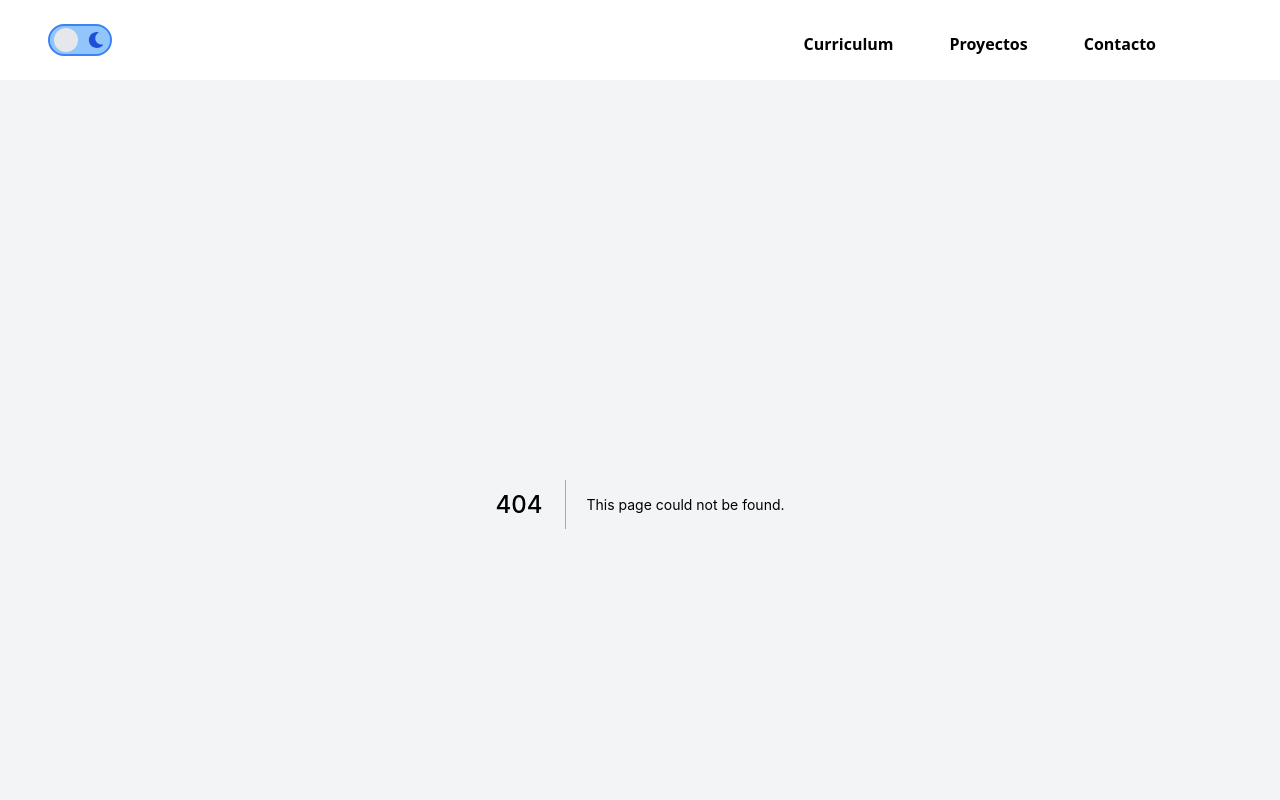
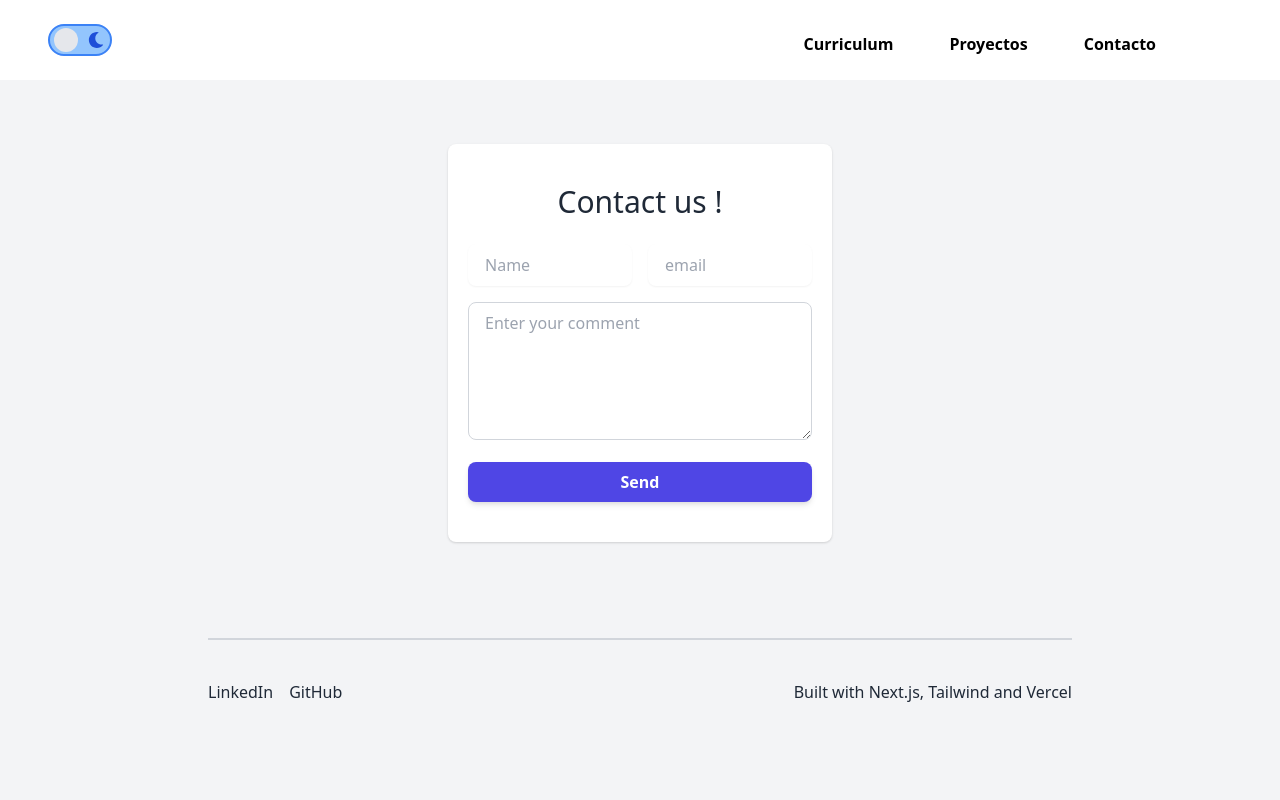
Before and after one commit to judmontoyaso/curriculum, a Next.js app: page /contact in a window 1280 px wide. Before the commit this address had no page. Shown: the top 800 px of the page. Built offline with nearby package versions, Linux system fonts and the light colour scheme.

Commit message:
Agregar formulario de contacto funcional usando formik y emailjs

```diff
--- a/components/About.jsx
+++ b/components/About.jsx
@@ -28,21 +28,20 @@ const About = () => {
                 Soy un{" "}
                 <RainbowHighlight color={colors[0]} type={"highlight"}>
                   {" "}
-                  Ingeniero{" "}
-                </RainbowHighlight>
-                orientado a la calidad. Soy una persona positiva,
+                  Ingeniero
+                </RainbowHighlight>{" "}
+                orientado a la calidad. Soy una persona positiva,{" "}
                 <RainbowHighlight color={colors[1]} type={"highlight"}>
-                  proactiva
-                </RainbowHighlight>
-                , comprometida y responsable. Tengo conocimientos en
-                biotecnología y en{" "}
+                  proactiva,
+                </RainbowHighlight>{" "}
+                comprometida y responsable. Tengo conocimientos en biotecnología
+                y en{" "}
                 <RainbowHighlight color={colors[3]} type={"highlight"}>
-                  desarrollo web
-                </RainbowHighlight>
-                , me apasiona el manejo de herramientas tecnológicas que
-                permitan aprovechar la eficiencia en el manejo de la
-                información. Mi objetivo profesional esta enfocado en integrarme
-                en un{" "}
+                  desarrollo web,
+                </RainbowHighlight>{" "}
+                me apasiona el manejo de herramientas tecnológicas que permitan
+                aprovechar la eficiencia en el manejo de la información. Mi
+                objetivo profesional esta enfocado en integrarme en un{" "}
                 <RainbowHighlight color={colors[0]} type={"highlight"}>
                   equipo de trabajo
                 </RainbowHighlight>
--- a/components/Navigation.jsx
+++ b/components/Navigation.jsx
@@ -44,7 +44,7 @@ const Navigation = () => {
               <span className="">Proyectos</span>
             </a>
           </Link>
-          <Link href="/">
+          <Link href="/contact">
             <a className="lg:mr-8 lg:inline-flex lg:w-auto w-full px-3 py-2 rounded-2xl text-black font-bold  items-center justify-center dark:hover:text-blue-300 dark:hover:border-blue-400  hover:border-b-2   hover:text-green-400 hover:border-green-500 dark:text-white">
               <span className="">Contacto</span>
             </a>
--- a/package.json
+++ b/package.json
@@ -11,11 +11,15 @@
     "@fortawesome/fontawesome-svg-core": "^1.2.36",
     "@fortawesome/free-solid-svg-icons": "^5.15.4",
     "@fortawesome/react-fontawesome": "^0.1.16",
+    "emailjs-com": "^3.2.0",
+    "formik": "^2.2.9",
     "next": "12.0.3",
     "next-themes": "^0.0.15",
     "react": "17.0.2",
     "react-dom": "17.0.2",
-    "react-rough-notation": "^1.0.1"
+    "react-rough-notation": "^1.0.1",
+    "sweetalert2": "^11.1.10",
+    "yup": "^0.32.11"
   },
   "devDependencies": {
     "autoprefixer": "^10.4.0",
--- /dev/null
+++ b/pages/contact.jsx
@@ -0,0 +1,151 @@
+import React from "react";
+import { useFormik } from "formik";
+import * as Yup from "yup";
+import emailjs, {send} from 'emailjs-com'
+import { useState } from "react";
+import Swal from "sweetalert2";
+
+const contact = () => {
+  const [contactNumber, setContactNumber] = useState("000000");
+
+  const generateContactNumber = () => {
+    const numStr = "000000" + ((Math.random() * 1000000) | 0);
+    setContactNumber(numStr.substring(numStr.length - 6));
+  };
+
+  function SendEmail(object) {
+    emailjs.send("formulario_contacto_cv",
+    "template_5243rb1",
+    object,
+    "user_DD9uUMu5CFcOAGZ2Ah34m")
+        .then((result) => {
+            console.log(result.text)
+            Swal.fire("Enviado!", "El mensaje se ha enviado", "success");
+        }, (error) => {
+            console.log(error.text)
+        })
+}
+
+  const formik = useFormik({
+    initialValues: {
+      nombre: "",
+      email: "",
+      mensaje: "",
+      numero: contactNumber,
+    },
+
+    validationSchema: Yup.object({
+      nombre: Yup.string().required("El nombre es obligatorio"),
+      email: Yup.string().required("El email es obligatorio"),
+      mensaje: Yup.string().required("El mensaje  es obligatorio"),
+    }),
+
+    //Onsubmit create predio
+    onSubmit: async (valores) => {
+        generateContactNumber();
+      const { nombre, email, mensaje, numero } = valores;
+
+
+      try {
+      SendEmail(valores);
+      console.log(valores);
+      } catch (error) {
+        console.log(error);
+      }
+
+      console.log("enviando");
+      console.log(valores);
+    },
+  });
+  return (
+    <div className="flex justify-center">
+      <form
+        class="flex w-full max-w-sm space-x-3"
+        onSubmit={formik.handleSubmit}
+      >
+        <div class="w-full max-w-2xl px-5 py-10 m-auto mt-10 bg-white rounded-lg shadow dark:bg-gray-800">
+          <div class="mb-6 text-3xl font-light text-center text-gray-800 dark:text-white">
+            Contact us !
+          </div>
+          <div class="grid max-w-xl grid-cols-2 gap-4 m-auto">
+            <div class="col-span-2 lg:col-span-1">
+              <div class=" relative ">
+                <input
+                  type="text"
+                  id="nombre"
+                  class=" rounded-lg border-transparent flex-1 appearance-none border border-gray-300 w-full py-2 px-4 bg-white text-gray-700 placeholder-gray-400 shadow-sm text-base focus:outline-none focus:ring-2 focus:ring-purple-600 focus:border-transparent"
+                  placeholder="Name"
+                  value={formik.values.nombre}
+                  onChange={formik.handleChange}
+                  onBlur={formik.handleBlur}
+                />
+              </div>
+              {formik.touched.nombre && formik.errors.nombre ? (
+                <div className="my-2 bg-red-100 border-l-4 border-red-500 text-red-700 p-4">
+                  <p className="front-bold">Error</p>
+                  <p>{formik.errors.nombre}</p>
+                </div>
+              ) : null}
+            </div>
+            <div class="col-span-2 lg:col-span-1">
+              <div class=" relative ">
+                <input
+                  type="text"
+                  id="email"
+                  class=" rounded-lg border-transparent flex-1 appearance-none border border-gray-300 w-full py-2 px-4 bg-white text-gray-700 placeholder-gray-400 shadow-sm text-base focus:outline-none focus:ring-2 focus:ring-purple-600 focus:border-transparent"
+                  placeholder="email"
+                  value={formik.values.email}
+                  onChange={formik.handleChange}
+                  onBlur={formik.handleBlur}
+                />
+              </div>
+              {formik.touched.email && formik.errors.email ? (
+                <div className="my-2 bg-red-100 border-l-4 border-red-500 text-red-700 p-4">
+                  <p className="front-bold">Error</p>
+                  <p>{formik.errors.email}</p>
+                </div>
+              ) : null}
+            </div>
+            <div class="col-span-2">
+              <label class="text-gray-700" for="name">
+                <textarea
+                  class="flex-1 appearance-none border border-gray-300 w-full py-2 px-4 bg-white text-gray-700 placeholder-gray-400 rounded-lg text-base focus:outline-none focus:ring-2 focus:ring-purple-600 focus:border-transparent"
+                  id="mensaje"
+                  placeholder="Enter your comment"
+                  name="mensaje"
+                  rows="5"
+                  cols="40"
+                  value={formik.values.mensaje}
+                  onChange={formik.handleChange}
+                  onBlur={formik.handleBlur}
+                ></textarea>
+              </label>
+            </div>
+            {formik.touched.mensaje && formik.errors.mensaje ? (
+              <div className="my-2 bg-red-100 border-l-4 border-red-500 text-red-700 p-4">
+                <p className="front-bold">Error</p>
+                <p>{formik.errors.mensaje}</p>
+              </div>
+            ) : null}
+
+            <input
+              type="hidden"
+              name="contact_number"
+              value={formik.values.numero}
+            />
+            <div class="col-span-2 text-right">
+              <button
+                type="submit"
+                class="py-2 px-4  bg-indigo-600 hover:bg-indigo-700 focus:ring-indigo-500 focus:ring-offset-indigo-200 text-white w-full transition ease-in duration-200 text-center text-base font-semibold shadow-md focus:outline-none focus:ring-2 focus:ring-offset-2  rounded-lg "
+              >
+                Send
+              </button>
+            </div>
+          </div>
+        </div>
+      </form>
+    </div>
+  );
+};
+
+export default contact;
```
Also changed, not shown: 1 other file (tests, documents, lock files or other folders).
